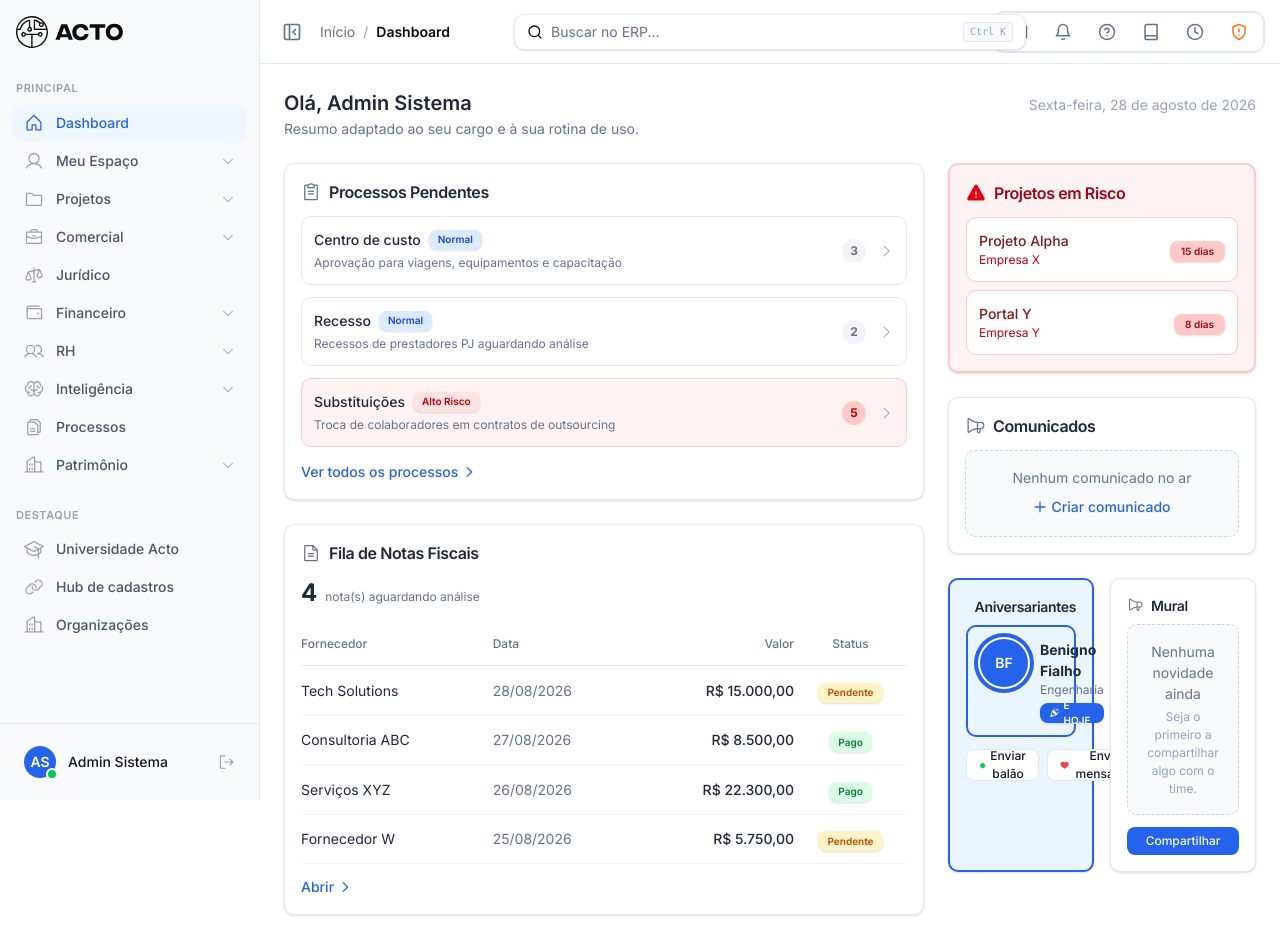
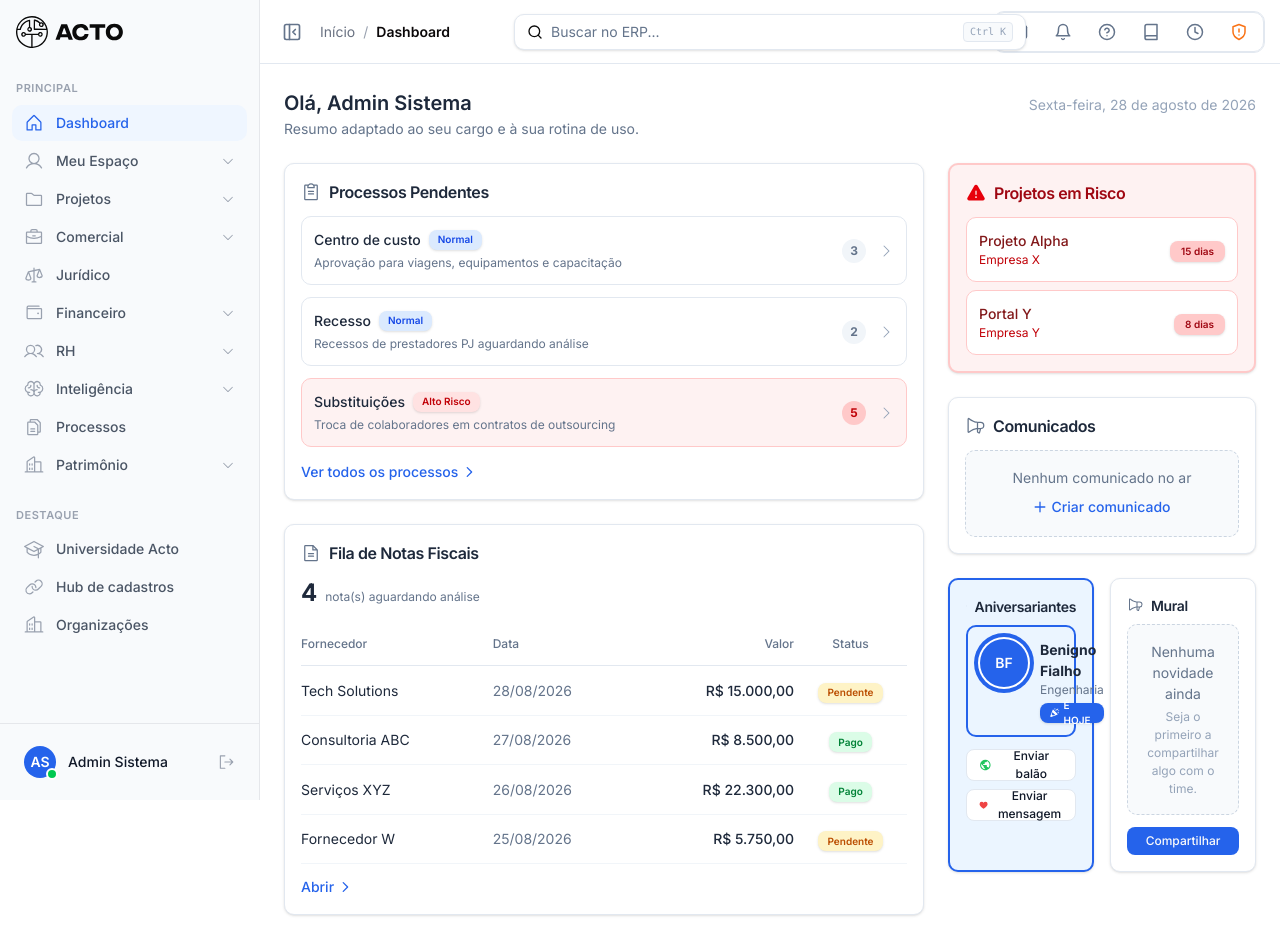
Before and after one commit to lucasguariero/acto-crm, a Next.js app: page /dashboard in a window 1280 px wide. Built offline with nearby package versions, Linux system fonts and the light colour scheme.

Commit message:
fix: botões de ação do aniversariante em coluna vertical

```diff
--- a/src/components/dashboard/dashboard-grid.tsx
+++ b/src/components/dashboard/dashboard-grid.tsx
@@ -313,14 +313,16 @@ export function DashboardGrid() {
                         </div>
                       </div>
                     </div>
-                    {/* Botões de ação */}
-                    <div className="flex gap-2">
-                      <Button variant="outline" size="sm" className="flex-1 text-[12px] h-8 border-[#E2E8F0] hover:bg-[#F1F5F9]">
-                        <span className="text-[#22C55E] mr-1">●</span>
+                    {/* Botões de ação - vertical */}
+                    <div className="flex flex-col gap-2">
+                      <Button variant="outline" size="sm" className="w-full text-[12px] h-8 border-[#E2E8F0] hover:bg-[#F1F5F9] justify-start">
+                        <svg xmlns="http://www.w3.org/2000/svg" width="14" height="14" viewBox="0 0 24 24" fill="currentColor" className="text-[#22C55E] mr-2">
+                          <path d="M12 2C6.48 2 2 6.48 2 12s4.48 10 10 10 10-4.48 10-10S17.52 2 12 2zm-1 17.93c-3.95-.49-7-3.85-7-7.93 0-.62.08-1.21.21-1.79L9 15v1c0 1.1.9 2 2 2v1.93zm6.9-2.54c-.26-.81-1-1.39-1.9-1.39h-1v-3c0-.55-.45-1-1-1H8v-2h2c.55 0 1-.45 1-1V7h2c1.1 0 2-.9 2-2v-.41c2.93 1.19 5 4.06 5 7.41 0 2.08-.8 3.97-2.1 5.39z"/>
+                        </svg>
                         Enviar balão
                       </Button>
-                      <Button variant="outline" size="sm" className="flex-1 text-[12px] h-8 border-[#E2E8F0] hover:bg-[#F1F5F9]">
-                        <Heart size={14} className="text-[#EF4444] mr-1" weight="fill" />
+                      <Button variant="outline" size="sm" className="w-full text-[12px] h-8 border-[#E2E8F0] hover:bg-[#F1F5F9] justify-start">
+                        <Heart size={14} className="text-[#EF4444] mr-2" weight="fill" />
                         Enviar mensagem
                       </Button>
                     </div>
```
